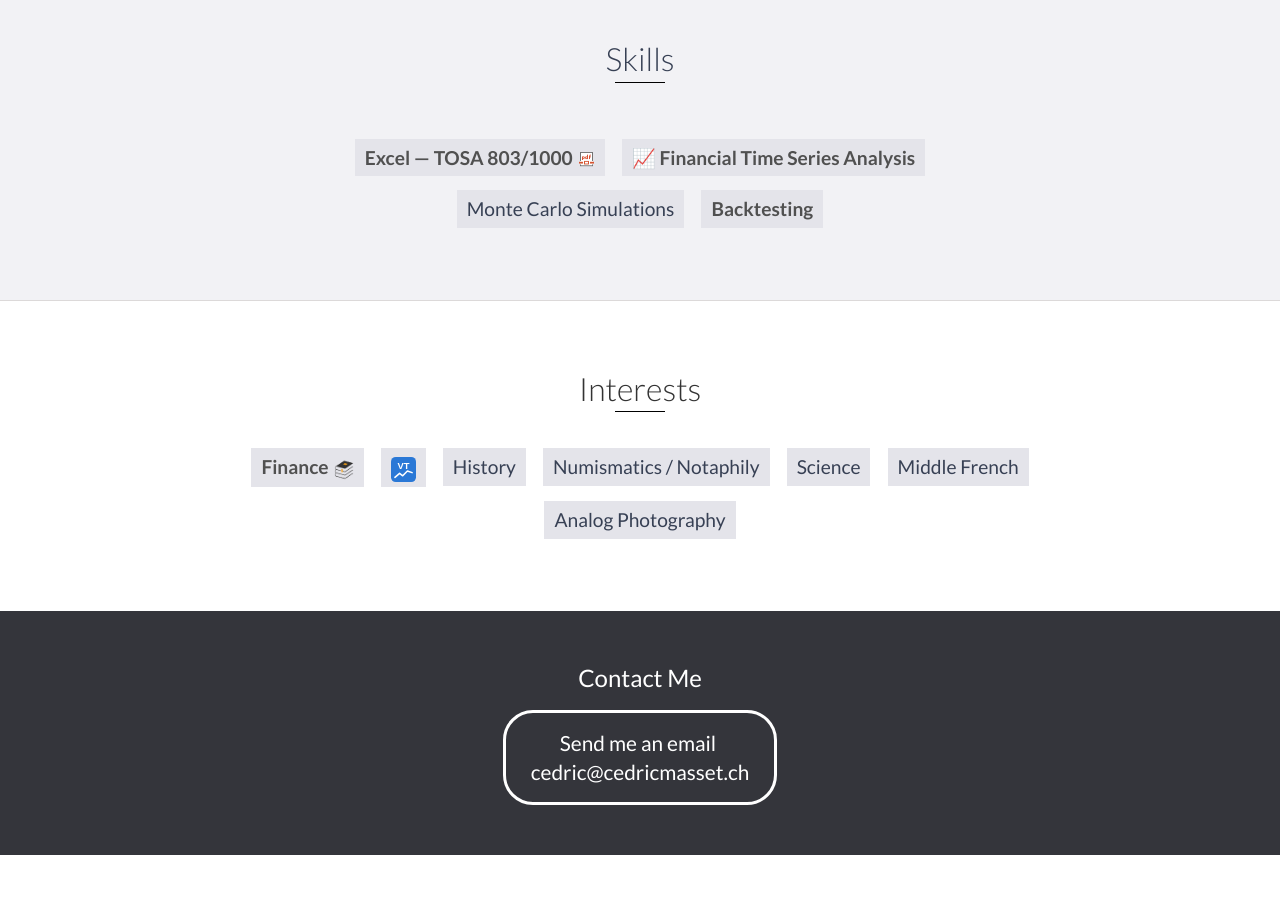
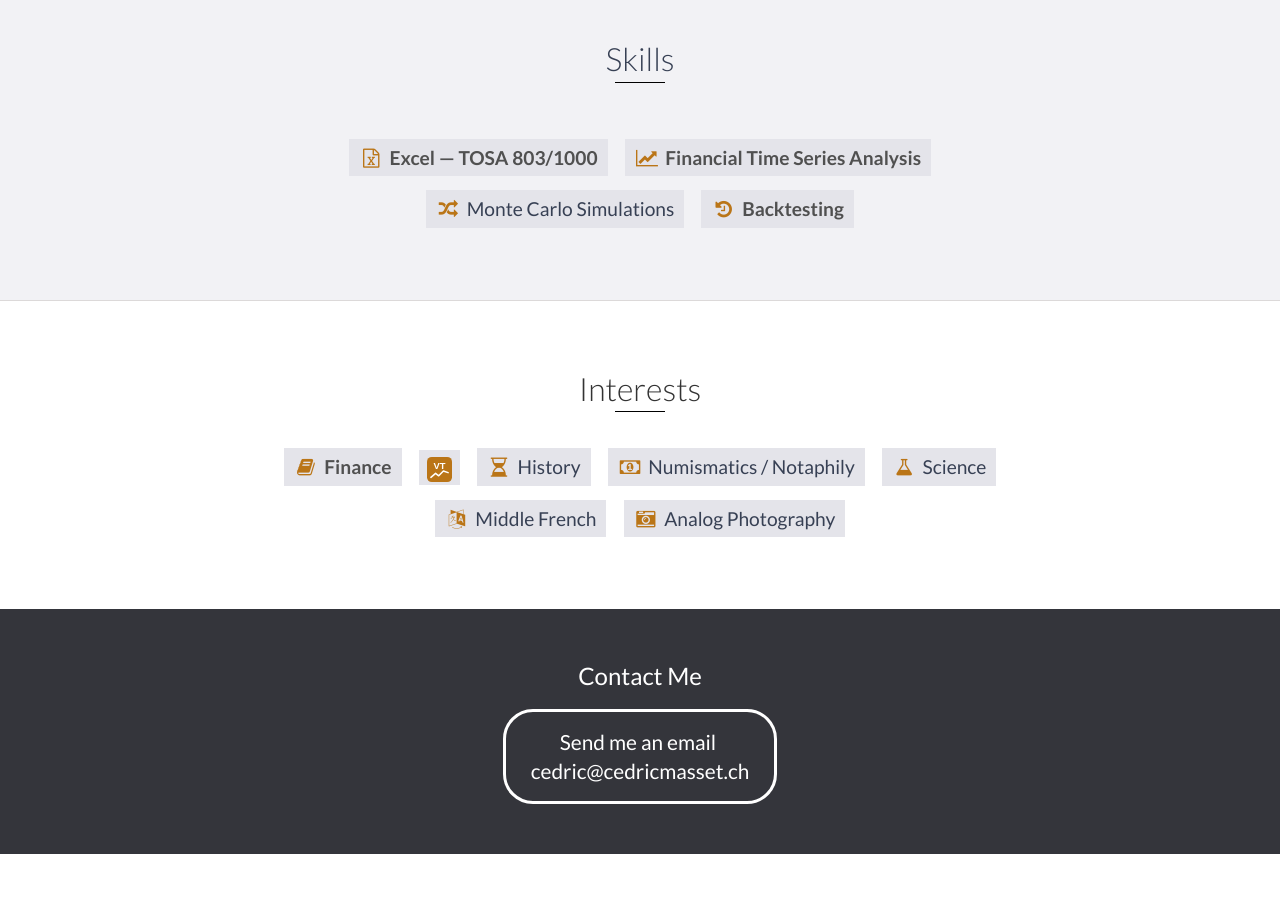
Before and after one commit to cedricmasset98/cedricmasset98.github.io, a website: page index.html in a window 1280 px wide. Shown: the part 3780-4681 px from the top of the page. Drawn offline with nearby package versions, Linux system fonts and the light colour scheme.

Commit message:
Unify Skills and Interests icons with Font Awesome; gold VT logo
Co-Authored-By: Claude Opus 5.5 <noreply@anthropic.com>
Claude-Session: https://claude.ai/code/session_018LmXD7aacKTXdDT9XpnVzY

```diff
--- a/css/styles.css
+++ b/css/styles.css
@@ -659,6 +659,25 @@ footer {
 	font-size: 1.2em
 }
 
+#skills li .fa,
+#loisirs li .fa {
+	color: #BA7517;
+	margin-right: 6px
+}
+
+#loisirs li.vt-item {
+	padding: 3px 8px
+}
+
+#loisirs li.vt-item img {
+	vertical-align: middle;
+	transition: transform .15s ease
+}
+
+#loisirs li.vt-item a:hover img {
+	transform: scale(1.12)
+}
+
 
 
 #contact {
--- a/index.html
+++ b/index.html
@@ -257,16 +257,13 @@
     <div id="skills" class="background-alt">
         <h2 class="heading">Skills</h2>
         <ul>
-            <li><b>
-                    <a target="_blank" rel="noopener noreferrer" title="Open certificate in a new tab"
-                        href="Certificat TOSA.pdf">Excel — TOSA 803/1000</a></b><img src="images/icpdf.png" width="22px"
-                    height="16px">
-            </li>
-            <li><b>📈 <a href="https://publicfinance-r6fbtvf6olfpet8zttdvapp.streamlit.app/" target="_blank">Financial
-                        Time Series Analysis</a></b></li>
-            <li>Monte Carlo Simulations</li>
-            <li><b><a target="_blank" rel="noopener noreferrer" title="Swiss Equity Portfolio Lab"
-                        href="/backtesting/">Backtesting</a></b></li>
+            <li><a target="_blank" rel="noopener noreferrer" title="Open certificate in a new tab"
+                    href="Certificat TOSA.pdf"><i class="fa fa-fw fa-file-excel-o" aria-hidden="true"></i><b>Excel — TOSA 803/1000</b></a></li>
+            <li><a target="_blank" rel="noopener noreferrer" title="Financial Time Series Analysis"
+                    href="https://publicfinance-r6fbtvf6olfpet8zttdvapp.streamlit.app/"><i class="fa fa-fw fa-line-chart" aria-hidden="true"></i><b>Financial Time Series Analysis</b></a></li>
+            <li><i class="fa fa-fw fa-random" aria-hidden="true"></i>Monte Carlo Simulations</li>
+            <li><a target="_blank" rel="noopener noreferrer" title="Swiss Equity Portfolio Lab"
+                    href="/backtesting/"><i class="fa fa-fw fa-history" aria-hidden="true"></i><b>Backtesting</b></a></li>
         </ul>
     </div>
 
@@ -277,23 +274,15 @@
     <div id="loisirs">
         <h2 class="heading">Interests</h2>
         <ul>
-            <li>
-                <b>
-                    <a target="_blank" rel="noopener noreferrer" title="Open the link"
-                        href="https://drive.google.com/drive/folders/1SxtoG-8WIpAKgAG5NdjkDknO7NN7rGFd?usp=sharing">Finance</a></b><img
-                    src="images/books.png" width="25px" height="25px">
-            </li>
-            <li>
-                <a target="_blank" rel="noopener noreferrer" title="VT Market Dashboard"
-                    href="/vt/"><img
-                    src="images/vt-dashboard.svg" width="25px" height="25px" alt="VT Market Dashboard"
-                    style="vertical-align: middle;"></a>
-            </li>
-            <li>History</li>
-            <li>Numismatics / Notaphily</li>
-            <li>Science</li>
-            <li>Middle French</li>
-            <li>Analog Photography</li>
+            <li><a target="_blank" rel="noopener noreferrer" title="Open the link"
+                    href="https://drive.google.com/drive/folders/1SxtoG-8WIpAKgAG5NdjkDknO7NN7rGFd?usp=sharing"><i class="fa fa-fw fa-book" aria-hidden="true"></i><b>Finance</b></a></li>
+            <li class="vt-item"><a target="_blank" rel="noopener noreferrer" title="VT Market Dashboard"
+                    aria-label="VT Market Dashboard" href="/vt/"><img src="images/vt-logo.svg" width="25" height="25" alt="VT Market Dashboard"></a></li>
+            <li><i class="fa fa-fw fa-hourglass-half" aria-hidden="true"></i>History</li>
+            <li><i class="fa fa-fw fa-money" aria-hidden="true"></i>Numismatics / Notaphily</li>
+            <li><i class="fa fa-fw fa-flask" aria-hidden="true"></i>Science</li>
+            <li><i class="fa fa-fw fa-language" aria-hidden="true"></i>Middle French</li>
+            <li><i class="fa fa-fw fa-camera-retro" aria-hidden="true"></i>Analog Photography</li>
         </ul>
     </div>
 
```
Also changed, not shown: images/vt-logo.svg (added).
